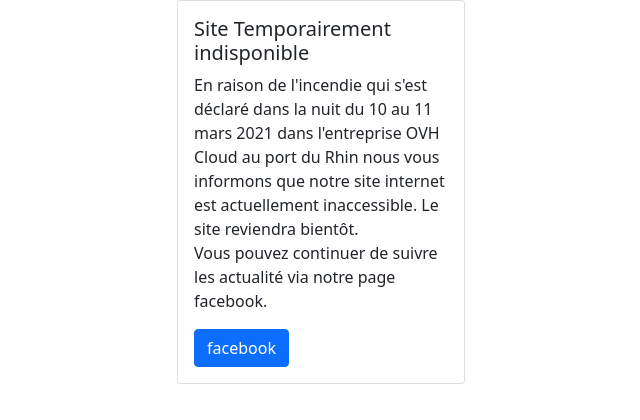
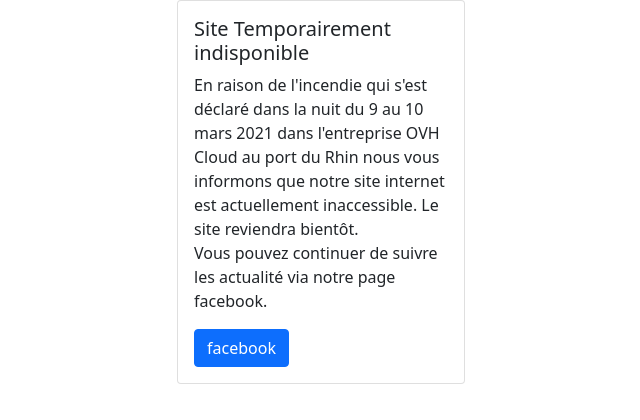
Before and after one commit to niou128/aspttrouenathletisme, a plain HTML site: page index.html in a window 1280 px wide. Shown: the full height of the page, 285-925 px from the left. Drawn offline with nearby package versions, Linux system fonts and the light colour scheme.

Commit message:
Update index.html
update message

```diff
--- a/index.html
+++ b/index.html
@@ -19,7 +19,7 @@
                     <!-- <img src="..." class="card-img-top" alt="..."> -->
                     <div class="card-body">
                         <h5 class="card-title">Site Temporairement indisponible</h5>
-                        <p class="card-text">En raison de l'incendie qui s'est déclaré dans la nuit du 10 au 11 mars 2021 dans l'entreprise OVH
+                        <p class="card-text">En raison de l'incendie qui s'est déclaré dans la nuit du 9 au 10 mars 2021 dans l'entreprise OVH
                             Cloud au port du Rhin nous vous informons que notre site internet est actuellement
                             inaccessible.
                             Le site reviendra bientôt.
```
